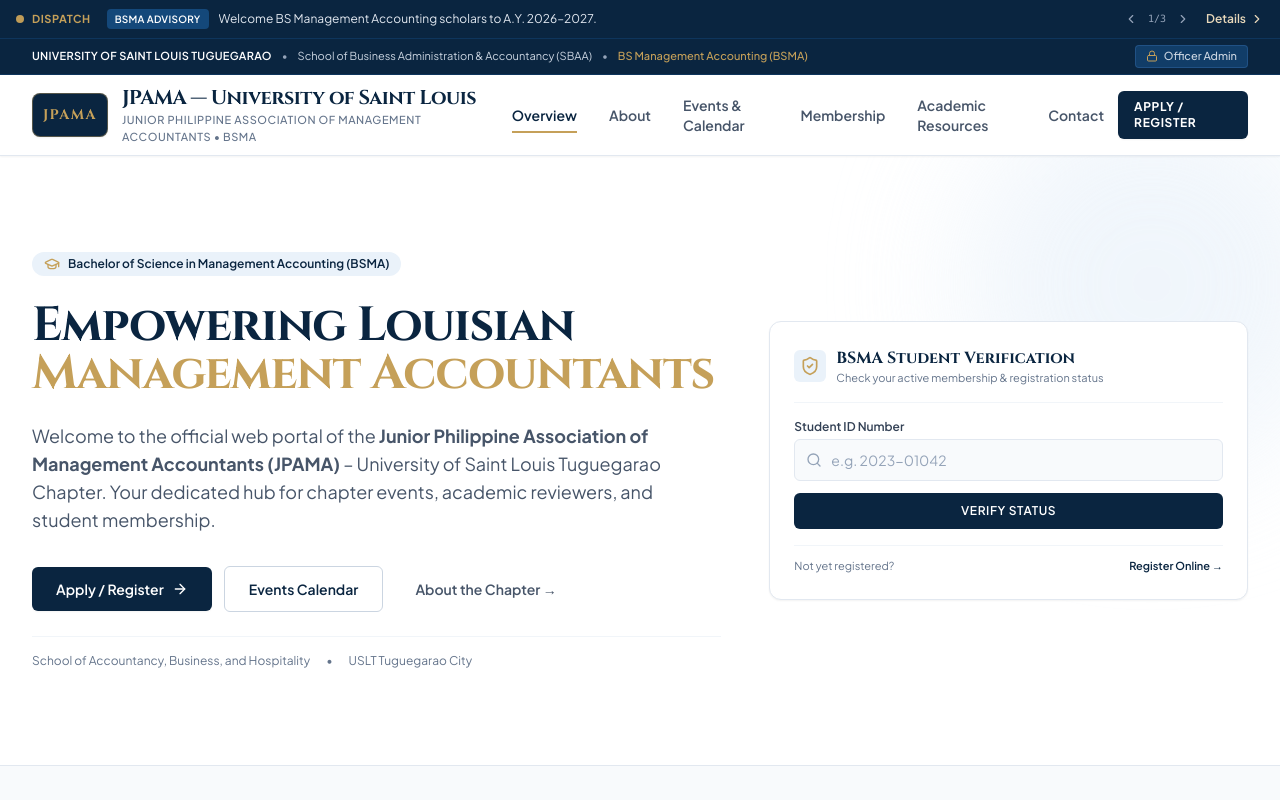
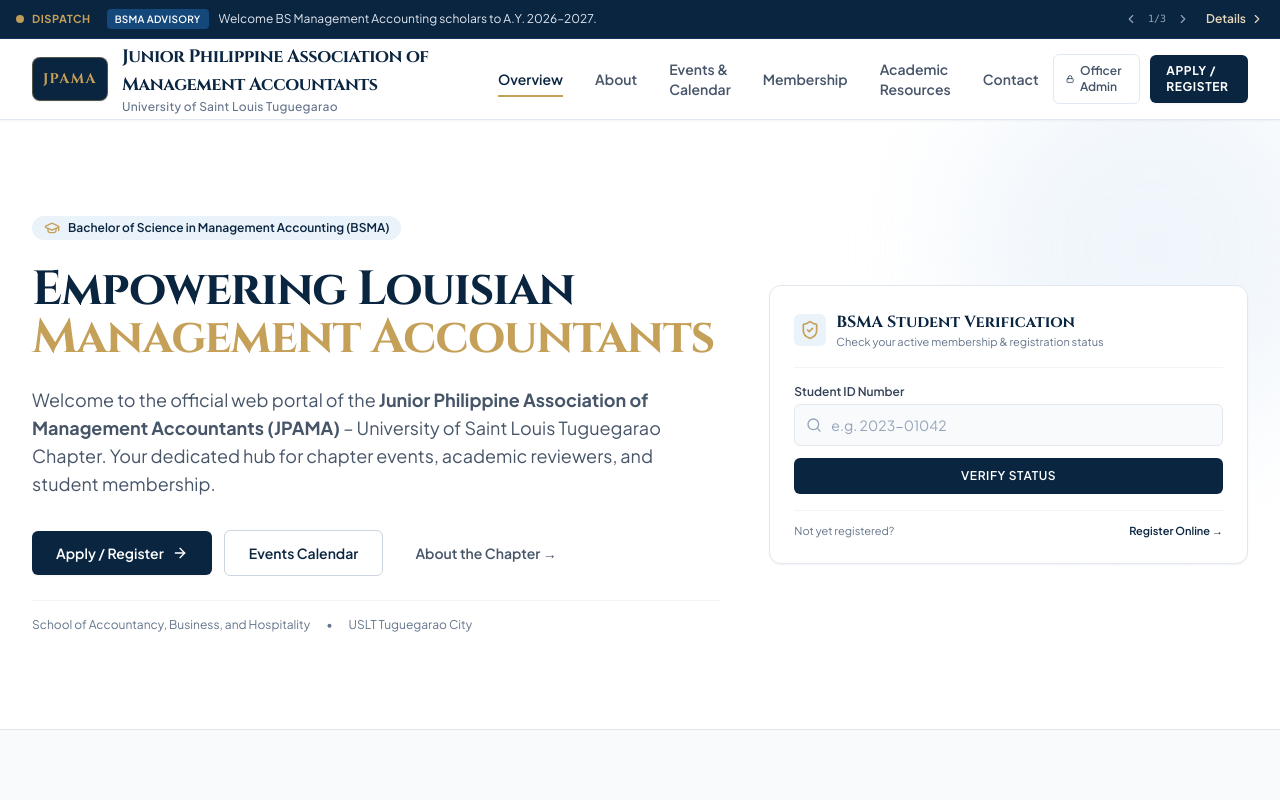
Before and after one commit to mcjoaquinomcjo-png/jpama-uslt, a Next.js app: page / in a window 1280 px wide. Shown: the top 800 px of the page. Built offline with nearby package versions, Linux system fonts and the light colour scheme.

Commit message:
Streamline header: remove institutional top bar, update brand title hierarchy with JPAMA emblem

```diff
--- a/src/components/Navbar.tsx
+++ b/src/components/Navbar.tsx
@@ -7,9 +7,7 @@
   Menu,
   X,
   Lock,
-  GraduationCap,
   ChevronRight,
-  ShieldCheck,
 } from "lucide-react";
 
 export default function Navbar() {
@@ -33,60 +31,29 @@
 
   return (
     <header className="sticky top-0 z-50 bg-white border-b border-slate-200 font-sans shadow-sm transition-all">
-      {/* 1. Top Collegiate Utility Strip */}
-      <div className="bg-[#0A2540] text-slate-200 text-[11px] py-1.5 px-4 sm:px-6 lg:px-8 border-b border-[#0E355C]">
-        <div className="max-w-7xl mx-auto flex items-center justify-between">
-          {/* Institutional Affiliation */}
-          <div className="flex items-center space-x-2 sm:space-x-2.5 truncate">
-            <span className="font-semibold text-white tracking-wide uppercase">
-              University of Saint Louis Tuguegarao
-            </span>
-            <span className="text-slate-400">•</span>
-            <span className="hidden sm:inline text-slate-300">
-              School of Business Administration & Accountancy (SBAA)
-            </span>
-            <span className="hidden md:inline text-slate-400">•</span>
-            <span className="hidden md:inline text-[#C5A059] font-medium">
-              BS Management Accounting (BSMA)
-            </span>
-          </div>
-
-          {/* Quick Officer Admin Access Button */}
-          <div className="flex items-center space-x-3 flex-shrink-0">
-            <Link
-              href="/admin"
-              className="text-slate-300 hover:text-white flex items-center gap-1.5 px-2.5 py-0.5 rounded bg-[#14487A]/70 hover:bg-[#14487A] transition-colors border border-blue-400/20 text-[11px] font-medium"
-              title="Executive Council Officer Portal"
-            >
-              <Lock className="w-3 h-3 text-[#C5A059]" />
-              <span>Officer Admin</span>
-            </Link>
-          </div>
-        </div>
-      </div>
-
-      {/* 2. Main Navigation Bar */}
+      {/* Main Navigation Bar */}
       <div className="max-w-7xl mx-auto px-4 sm:px-6 lg:px-8">
         <div className="flex items-center justify-between h-20">
-          {/* Logo & Brand Wordmark with full 'JPAMA' badge */}
+          {/* Logo & Brand Wordmark: JPAMA badge + clean two-tier university title */}
           <Link href="/" className="flex items-center gap-3.5 group">
             {/* JPAMA Emblem Badge */}
-            <div className="h-11 px-2.5 rounded-lg bg-[#0A2540] text-[#C5A059] flex items-center justify-center font-serif font-bold text-sm tracking-widest shadow-sm border border-[#C5A059]/40 group-hover:border-[#C5A059] transition-all">
+            <div className="h-11 px-2.5 rounded-lg bg-[#0A2540] text-[#C5A059] flex items-center justify-center font-serif font-bold text-sm tracking-widest shadow-sm border border-[#C5A059]/40 group-hover:border-[#C5A059] transition-all flex-shrink-0">
               <span>JPAMA</span>
             </div>
 
+            {/* Custom two-tier hierarchy: Organization name (larger) + University name (smaller) */}
             <div className="flex flex-col">
-              <span className="font-serif text-lg sm:text-xl font-bold tracking-tight text-[#0A2540] leading-tight">
-                JPAMA — University of Saint Louis
+              <span className="font-serif text-base sm:text-lg font-bold tracking-tight text-[#0A2540] leading-snug group-hover:text-[#14487A] transition-colors">
+                Junior Philippine Association of Management Accountants
               </span>
-              <span className="text-[11px] font-medium text-slate-500 uppercase tracking-wider">
-                Junior Philippine Association of Management Accountants • BSMA
+              <span className="text-xs text-slate-500 font-medium tracking-wide">
+                University of Saint Louis Tuguegarao
               </span>
             </div>
           </Link>
 
           {/* Desktop Navigation Links */}
-          <nav className="hidden lg:flex items-center space-x-1">
+          <nav className="hidden xl:flex items-center space-x-1">
             {navLinks.map((item) => {
               const active = isActive(item.href);
               return (
@@ -105,8 +72,17 @@
             })}
           </nav>
 
-          {/* Primary Action Button */}
+          {/* Action Buttons: Officer Admin + Apply / Register */}
           <div className="hidden sm:flex items-center gap-2.5">
+            <Link
+              href="/admin"
+              className="px-3 py-2 text-xs font-semibold text-slate-600 hover:text-[#0A2540] hover:bg-slate-50 border border-slate-200 rounded-md transition-colors flex items-center gap-1.5"
+              title="Officer Admin Portal"
+            >
+              <Lock className="w-3.5 h-3.5 text-[#0A2540]" />
+              <span>Officer Admin</span>
+            </Link>
+
             <Link
               href="/membership"
               className="px-4 py-2 text-xs font-bold uppercase tracking-wider text-white bg-[#0A2540] hover:bg-[#14487A] rounded-md shadow-sm transition-all"
@@ -116,7 +92,7 @@
           </div>
 
           {/* Mobile Menu Toggle Button */}
-          <div className="flex lg:hidden items-center gap-2">
+          <div className="flex xl:hidden items-center gap-2">
             <Link
               href="/membership"
               className="px-3 py-1.5 text-xs font-bold uppercase text-white bg-[#0A2540] rounded-md"
@@ -136,7 +112,7 @@
 
       {/* Mobile Drawer */}
       {mobileMenuOpen && (
-        <div className="lg:hidden border-t border-slate-200 bg-white px-4 pt-3 pb-6 space-y-1.5 shadow-lg">
+        <div className="xl:hidden border-t border-slate-200 bg-white px-4 pt-3 pb-6 space-y-1.5 shadow-lg">
           {navLinks.map((item) => {
             const active = isActive(item.href);
             return (
```
